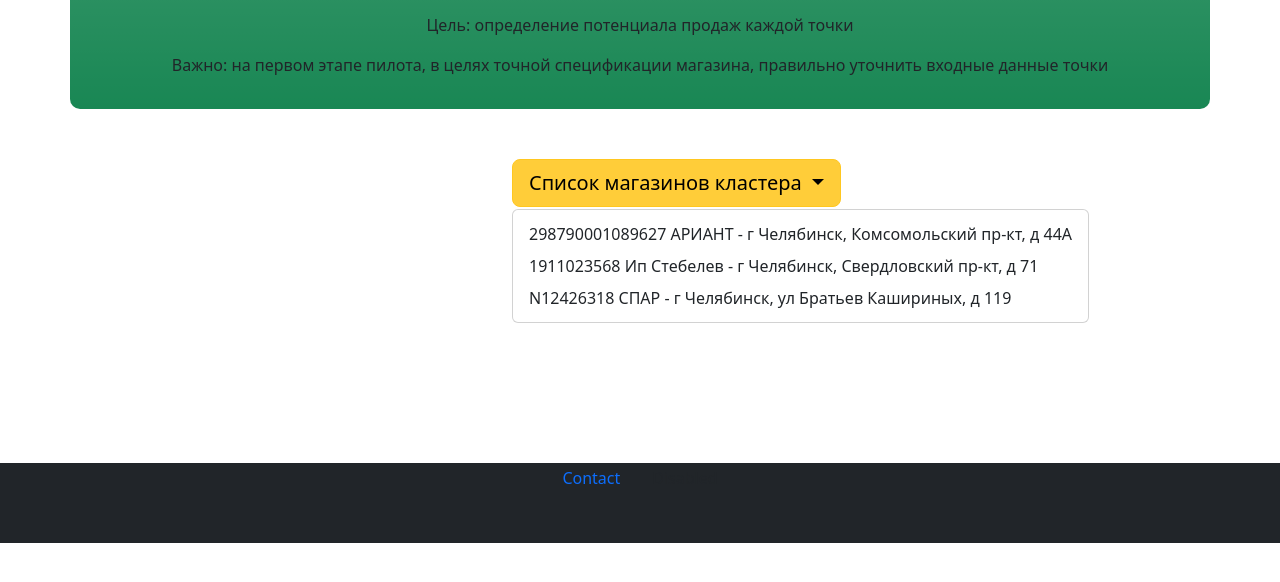
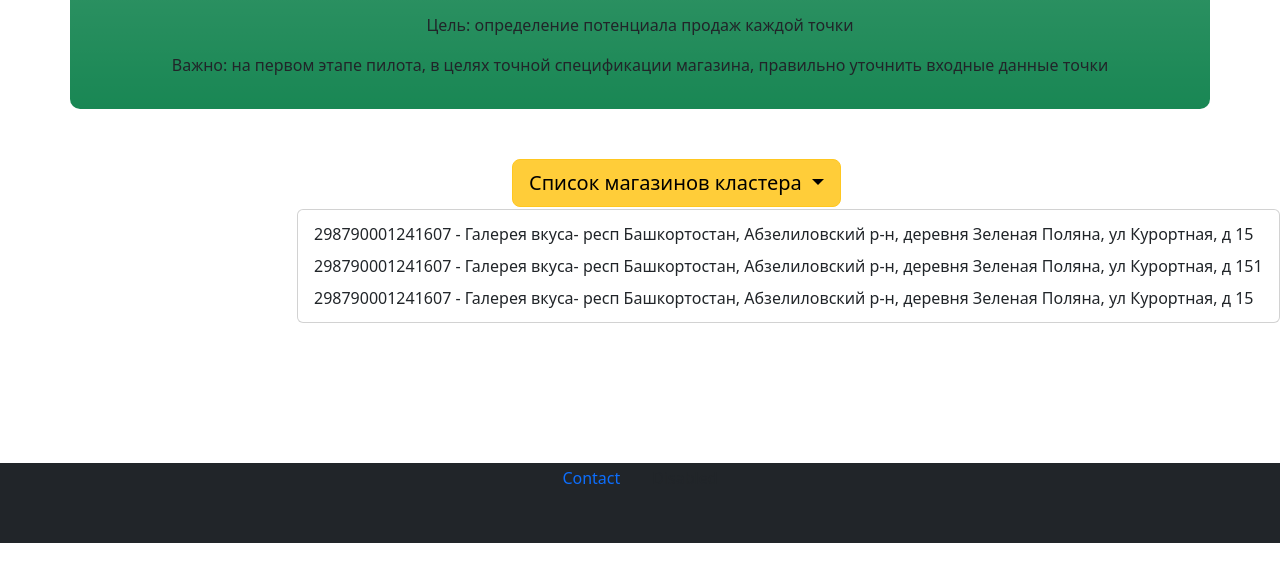
Before and after one commit to Kujavia/test_cluster_Baltika, a plain HTML site: page productself.html in a window 1280 px wide. Both pictures are taken after a click on the button "Список магазинов кластера". Shown: the part 208-790 px from the top of the page. Drawn offline with nearby package versions, Linux system fonts and the light colour scheme.

Commit message:
twcommit

```diff
--- a/productself.html
+++ b/productself.html
@@ -94,18 +94,21 @@
 
       <ul class="dropdown-menu" aria-labelledby="dropdownMenuLink">
         <li>
-          <a class="dropdown-item" href="./298790001089627.jpg"
-            >298790001089627 АРИАНТ - г Челябинск, Комсомольский пр-кт, д 44А</a
+          <a class="dropdown-item" href="./rc.jpg"
+            >298790001241607 - Галерея вкуса- респ Башкортостан, Абзелиловский
+            р-н, деревня Зеленая Поляна, ул Курортная, д 15</a
           >
         </li>
         <li>
-          <a class="dropdown-item" href="./298790001089627.jpg"
-            >1911023568 Ип Стебелев - г Челябинск, Свердловский пр-кт, д 71</a
+          <a class="dropdown-item" href="./rc.jpg"
+            >298790001241607 - Галерея вкуса- респ Башкортостан, Абзелиловский
+            р-н, деревня Зеленая Поляна, ул Курортная, д 151</a
           >
         </li>
         <li>
-          <a class="dropdown-item" href="./298790001089627.jpg"
-            >N12426318 СПАР - г Челябинск, ул Братьев Кашириных, д 119</a
+          <a class="dropdown-item" href="./rc.jpg"
+            >298790001241607 - Галерея вкуса- респ Башкортостан, Абзелиловский
+            р-н, деревня Зеленая Поляна, ул Курортная, д 15</a
           >
         </li>
       </ul>
--- a/style.css
+++ b/style.css
@@ -194,13 +194,18 @@ h3 {
   color: white;
 }
 
-.col .container-block-col {
+/* .col .container-block-col {
   margin: 0px;
   padding: 0px;
-}
+} */
 .first {
   border-radius: 10px;
 }
 .dropdown {
   margin-bottom: 20%;
 }
+
+.cards {
+  margin: 0px;
+  padding: 0px;
+}
```
Also changed, not shown: index.html (+3 -3 lines), rc.jpg (added).
